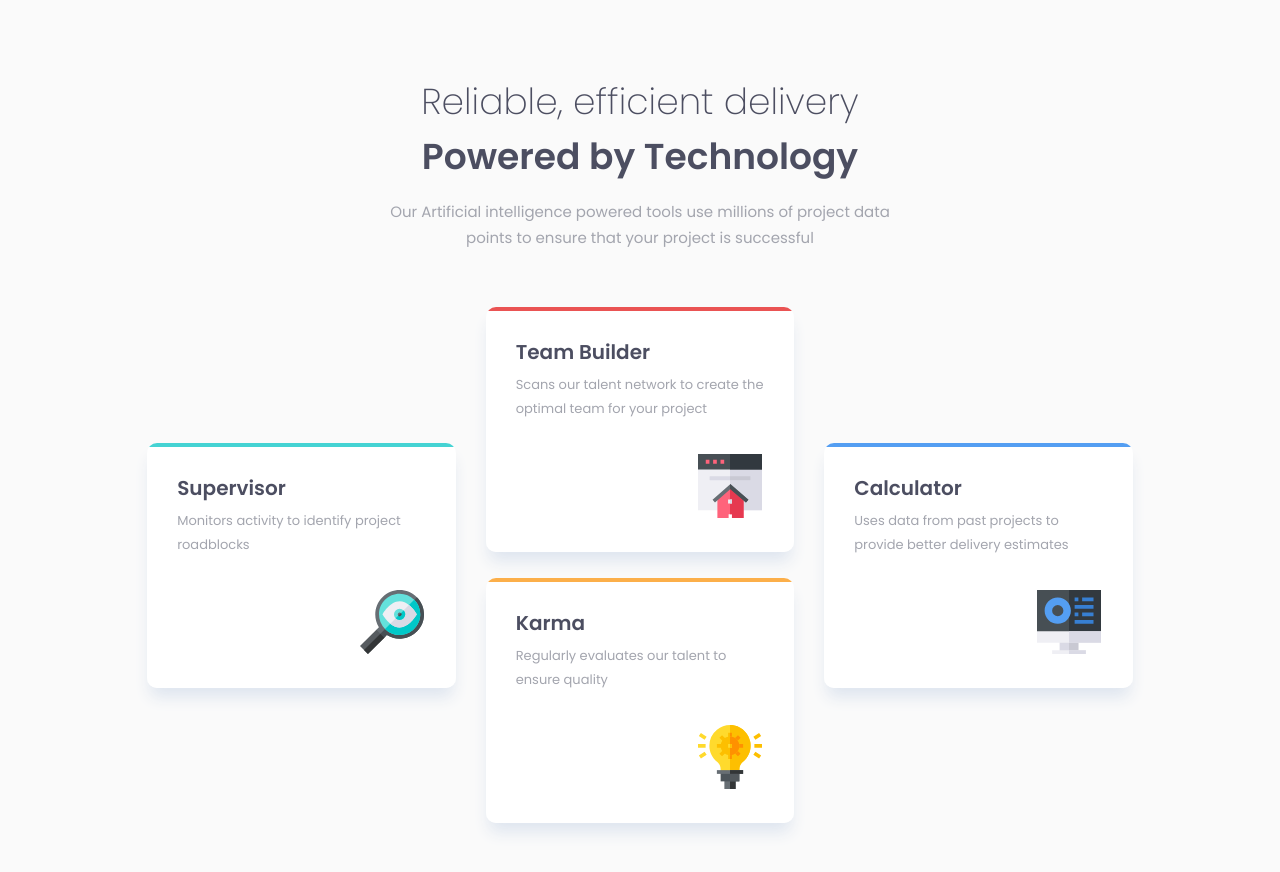
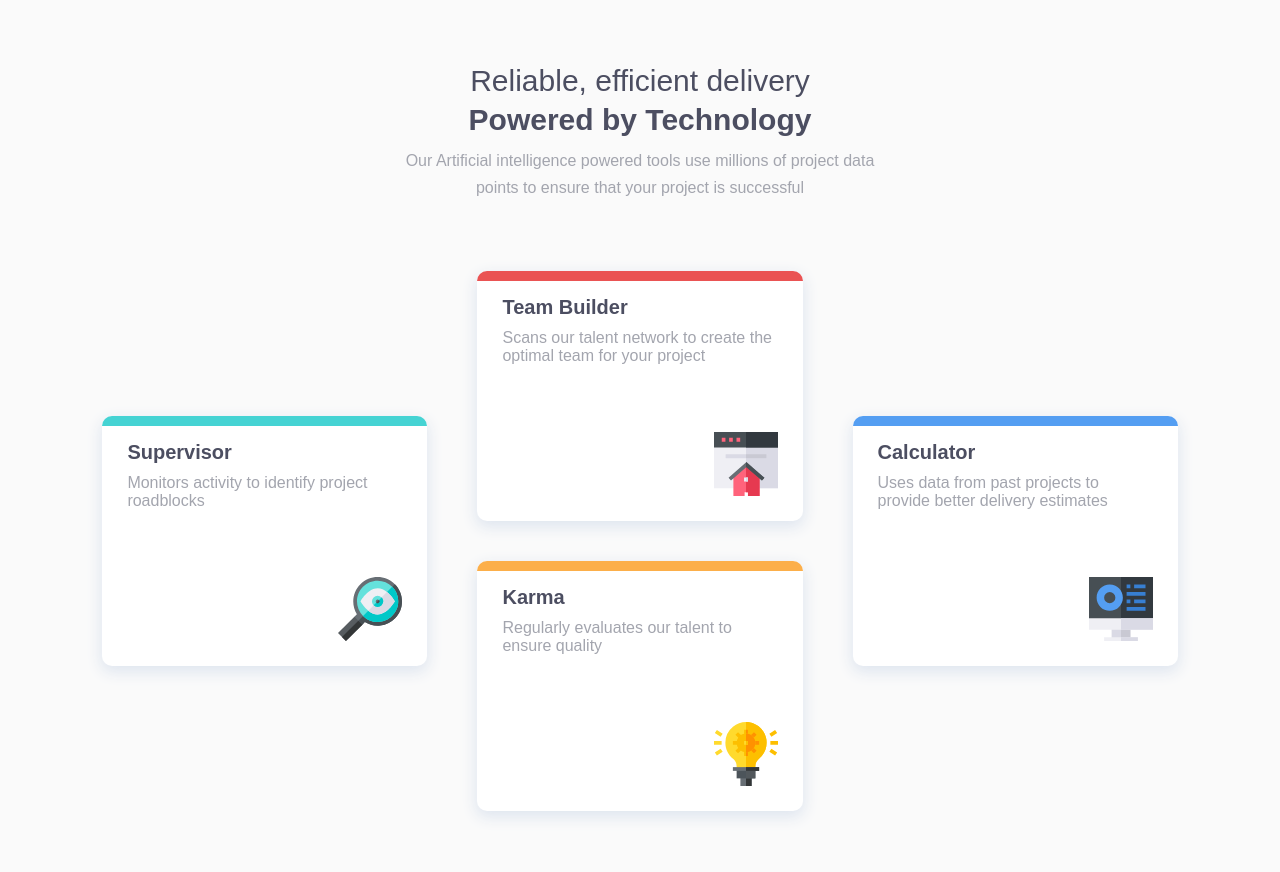
Before and after one commit to dwikinuridhuha/four_card_fiture, a plain HTML site: page index.html in a window 1280 px wide. Drawn offline with Linux system fonts and the light colour scheme.

```diff
--- a/css/style.scss
+++ b/css/style.scss
@@ -1,239 +1,176 @@
-/* MOBILE FIRST */
-*{
+//global style start
+*, *::before, *::after {
   margin: 0;
   padding: 0;
-  outline: none;
   box-sizing: border-box;
   list-style: none;
   text-decoration: none;
+  font-family: Poppins, sans-serif;
 }
 
-html{
-  font-size: 62.5%;
-  font-family: 'Poppins', sans-serif;
+//global style end
+
+//section card start
+.section-cards {
+  width: 100%;
+  height: fit-content;
+  padding: 20% 8% 12%;
 }
 
-h1, h2, h3, h4, h5, h6{
+// header start
+.header-card {
+  text-align: center;
+}
+
+.header-card h1.h-light {
+  padding-bottom: 5px;
+  font-weight: 300;
+  font-size: 23px;
+  color: #4c4e61;
+}
+
+.header-card h1.h-bold {
+  padding-bottom: 10px;
   font-weight: 600;
   color: #4c4e61;
 }
 
-p{
+.header-card p {
   color: #a3a5ae;
-  font-weight: 400;
-  font-size: 1.5rem;
+  padding-bottom: 20px;
+  line-height: 1.7rem;
 }
 
-.cards-section{
+// header end
+
+// cards start
+.cards-list {
   width: 100%;
-  height: fit-content;
-  padding: 8.4rem 2.4rem 5.5rem;
-  font-size: 1.5rem;
+  margin-top: 50px;
+  display: flex;
+  align-items: center;
+  justify-content: center;
+  flex-direction: column;
 }
 
-.card-heading{
-  width: 95%;
-  max-width: 42rem;
-  text-align: center;
-  display: flex;
-  flex-direction: column;
-  align-items: center;
-  margin: auto;
+.card-item {
+  width: inherit;
+  border-radius: 10px;
+  overflow: hidden;
+  position: relative;
+  height: 250px;
+  margin-bottom: 40px;
+  box-shadow: 0 5px 15px 1px #dee5ef;
+  padding: 25px;
+  background: #fff;
 }
 
-.heading{
-  font-weight: 200;
-  font-size: 2.4rem;
-}
-
-.heading-bold{
-  padding-bottom: 1.5rem;
-  font-size: 2.4rem;
-}
-
-.card-heading p{
-  line-height: 2.6rem;
-}
-
-.cards{
-  width: 100%;
-  margin-top: 7.4rem;
-  display: flex;
-  flex-direction: column;
-  align-items: center;
-  justify-content: center;
-  padding: 0 0.8rem;
-}
-
-.card{
-  width: 100%;
-  max-width: 41rem;
-  height: 22rem;
-  border-radius: 1rem;
-  margin-bottom: 2.6rem;
-  box-shadow: 0rem 1.2rem 1.6rem -0.3rem #dee5ef;
-  overflow: hidden;
-  position: relative;
-}
-
-.overline{
-  width: 100%;
-  height:0.4rem;
-  position: absolute;
-}
-
-.cyan{
+.cyan {
   background: #45d3d3;
 }
 
-.red{
+.red {
   background: #ea5353;
 }
 
-.orange{
+.orange {
   background: #fcaf4a;
 }
 
-.blue{
+.blue {
   background: #549ef2;
 }
 
-.cyan, .red, .orange, .blue{
+.overline {
+  position: absolute;
+  top: 0;
+  left: 0;
+  height: 10px;
+  width: 100%;
   z-index: 1;
 }
 
-.inner{
-  width: 100%;
-  height: 100%;
-  padding: 2.5rem 2.8rem;
-  position: relative;
-  background: #fff;
+.card-item h3 {
+  color: #4c4e61;
+  font-size: 20px;
+  margin-bottom: 10px;
 }
 
-.inner h3{
-  font-size: 2rem;
-  margin-bottom: 0.6rem;
+.card-item p {
+  color: #a3a5ae;
+  font-size: 16px;
 }
 
-.inner p{
-  font-size: 1.3rem;
-  line-height: 2.4rem;
+.card-item i img {
+  position: absolute;
+  right: 25px;
+  bottom: 25px;
 }
 
-.icon{
-  position: absolute;
-  bottom: 2rem;
-  right: 2.8rem;
+// cards end
+//section card start
+
+//desktop view start
+@media (min-width: 750px) {
+  .section-cards {
+    background: #fafafa;
+    padding: 10% 8% 2%;
+  }
+
+  .header-card {
+    width: 80%;
+    margin: 0 auto;
+  }
+
+  .cards-list {
+    display: grid;
+    grid-template-columns: repeat(auto-fill, minmax(30%, 1fr));
+    grid-template-rows: 1fr 1fr;
+    gap: 0 50px;
+  }
 }
 
-.icon img{
-  width: 5.7rem;
-  height: 5.7rem;
-}
-
-/* MEDIA QUERIES FOR TABLET AND DESKTOP */
-@media(min-width: 750px) {
-  .cards-section{
+@media (min-width: 1100px) {
+  .section-cards {
     background: #fafafa;
+    padding: 5% 8% 2%;
   }
 
-  .card-heading{
+  .header-card {
     width: 44%;
   }
 
-  .cards{
-    padding-bottom: 2rem;
-    display: grid;
-    grid-template-columns: repeat(auto-fill, minmax(30%, 1fr));
-    grid-template-rows: 1fr 1fr 1fr 1fr;
-    place-items: start center;
-    padding: 0 2rem;
-    margin: initial auto;
-    gap: 0rem 3rem;
+  .header-card h1.h-light {
+    font-size: 30px;
   }
 
-  .card{
-    height: 18rem;
+  .header-card h1.h-bold {
+    font-size: 30px;
   }
 
-  .card:nth-child(1){
+  .cards-list {
+    grid-template-rows: 1fr 1fr 1fr 1fr;
+  }
+
+  .card-item:nth-child(1) {
     grid-row: 2/4;
     grid-column: 1;
   }
 
-  .card:nth-child(2){
+  .card-item:nth-child(2) {
     grid-row: 1/3;
     grid-column: 2;
   }
 
-  .card:nth-child(3){
+  .card-item:nth-child(3) {
     grid-row: 3/5;
     grid-column: 2;
   }
 
-  .card:nth-child(4){
+  .card-item:nth-child(4) {
     grid-row: 2/4;
     grid-column: 3;
   }
-
-  .card{
-    height: 21rem;
-  }
 }
 
-@media (min-height: 805px) and (max-width: 1198px) {
-  .cards-section {
-    height: 100vh;
-  }
-}
-
-@media(min-width:1100px) {
-  .cards{
-    padding:0 9%;
-  }
-}
-
-@media(min-width: 1200px) {
-  .cards-section{
-    padding: 7.4rem 2.4rem 5.2rem;
-  }
-
-  .card-heading{
-    max-width: 50rem;
-  }
-
-  .card-heading p{
-    width: 54rem;
-    font-size: 1.5rem;
-  }
-
-  .heading{
-    font-size: 3.6rem;
-  }
-
-  .heading-bold{
-    font-size: 3.6rem;
-  }
-  .cards{
-    padding: 0 10%;
-    margin-top: 5.6rem;
-  }
-
-  .card{
-    height: 24.5rem;
-  }
-
-  .inner{
-    padding: 3rem;
-  }
-
-  .inner .icon{
-    bottom: 2.8rem;
-    right: 3.2rem;
-  }
-
-  .inner .icon img{
-    width: 6.4rem;
-    height: 6.4rem;
-  }
-}
+//desktop view end
--- a/index.html
+++ b/index.html
@@ -1,57 +1,58 @@
-<!DOCTYPE html>
+<!doctype html>
 <html lang="en">
 <head>
     <meta charset="UTF-8">
-  <meta name="viewport" content="width=device-width, initial-scale=1.0">
-  <link rel="shortcut icon" href="images/favicon-32x32.png" type="image/x-icon">
-  <link rel="preconnect" href="https://fonts.gstatic.com">
-  <link href="https://fonts.googleapis.com/css2?family=Poppins:wght@100;200;300;400;500;600;700;800;900&display=swap" rel="stylesheet">
-  <link rel="stylesheet" href="css/style.css">
-  <title>Four Card Feature Section</title>
+    <meta name="viewport"
+          content="width=device-width, user-scalable=no, initial-scale=1.0, maximum-scale=1.0, minimum-scale=1.0">
+    <meta http-equiv="X-UA-Compatible" content="ie=edge">
+    <link rel="stylesheet" href="/css/style.css">
+    <title>Four Card</title>
 </head>
 <body>
 <div class="container">
-    <section class="cards-section">
-      <div class="card-heading">
-        <h1 class="heading">Reliable, efficient delivery</h1>
-        <h1 class="heading-bold">Powered by Technology</h1>
+    <section class="section-cards">
+        <div class="header-card">
+            <h1 class="h-light">Reliable, efficient delivery</h1>
+            <h1 class="h-bold">Powered by Technology</h1>
             <p>
                 Our Artificial intelligence powered tools use millions of project data points to ensure
                 that your project is successful
             </p>
         </div>
 
-      <div class="cards">
-        <div class="card">
-          <div class="overline cyan"></div>
-          <div class="inner">
+        <div class="cards-list">
+            <div class="card-item">
+                <span class="overline cyan"></span>
+                <div class="item">
                     <h3>Supervisor</h3>
                     <p>Monitors activity to identify project roadblocks</p>
-            <i class="icon"><img src="images/icon-supervisor.svg" alt=""></i>
+                    <i class="icon">
+                        <img src="images/icon-supervisor.svg" alt="">
+                    </i>
                 </div>
             </div>
 
-        <div class="card">
-          <div class="overline red"></div>
-          <div class="inner">
+            <div class="card-item">
+                <span class="overline red"></span>
+                <div class="item">
                     <h3>Team Builder</h3>
                     <p>Scans our talent network to create the optimal team for your project</p>
                     <i class="icon"><img src="images/icon-team-builder.svg" alt=""></i>
                 </div>
             </div>
 
-        <div class="card">
-          <div class="overline orange"></div>
-          <div class="inner">
+            <div class="card-item">
+                <span class="overline orange"></span>
+                <div class="item">
                     <h3>Karma</h3>
                     <p>Regularly evaluates our talent to ensure quality</p>
                     <i class="icon"><img src="images/icon-karma.svg" alt=""></i>
                 </div>
             </div>
 
-        <div class="card">
-          <div class="overline blue"></div>
-          <div class="inner">
+            <div class="card-item">
+                <span class="overline blue"></span>
+                <div class="item">
                     <h3>Calculator</h3>
                     <p>Uses data from past projects to provide better delivery estimates</p>
                     <i class="icon"><img src="images/icon-calculator.svg" alt=""></i>
```
Also changed, not shown: css/style.css, 2 other files. Lines whose indentation alone changed are shown as unchanged.
